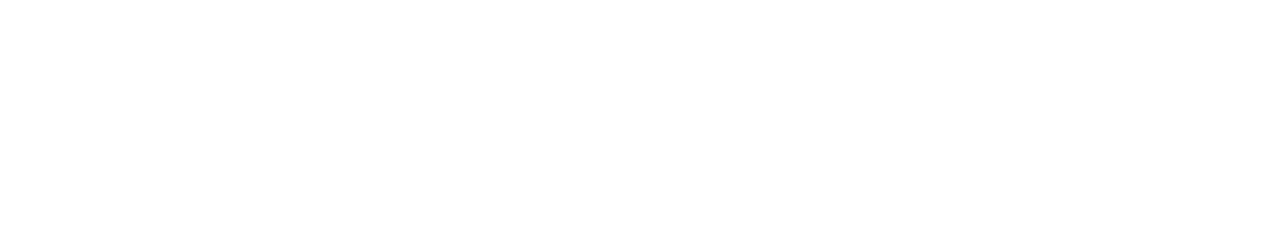
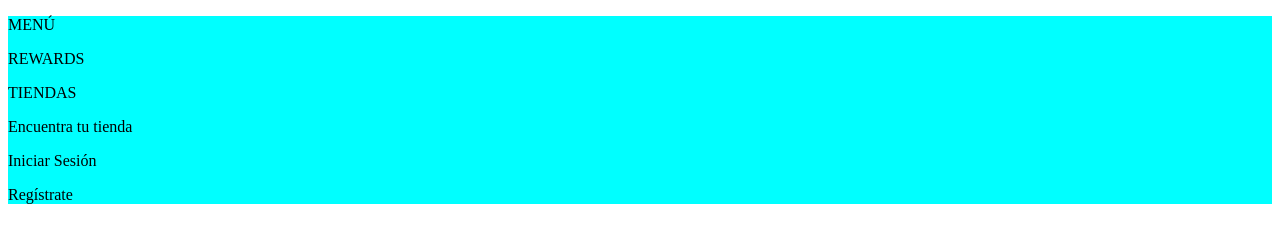
Before and after one commit to Annel-arch/Starbucks, a plain HTML site: page index.html in a window 1280 px wide. Drawn offline with Linux system fonts and the light colour scheme.

Commit message:
Agreamos la parte de header

```diff
--- a/index.html
+++ b/index.html
@@ -9,7 +9,24 @@
 </head>
 <body>
     <header>
+    <nav class="contenedor1">
+        <div class="icon">
 
+        </div>
+        <nav class="botones">
+            <div class="btn_izq">
+                <p>MENÚ</p>
+                <p>REWARDS</p>
+                <P>TIENDAS</P>
+            </div>
+            <div class="btn_derecha">
+                <P>Encuentra tu tienda</P>
+                <p>Iniciar Sesión</p>
+                <p>Regístrate</p>
+            </div>
+
+        </div>
+    </div>
     </header>
     <body>
 
--- a/styles.css
+++ b/styles.css
@@ -0,0 +1,3 @@
+header{
+    background-color: aqua;
+}
```
Also changed, not shown: 1 other file.
